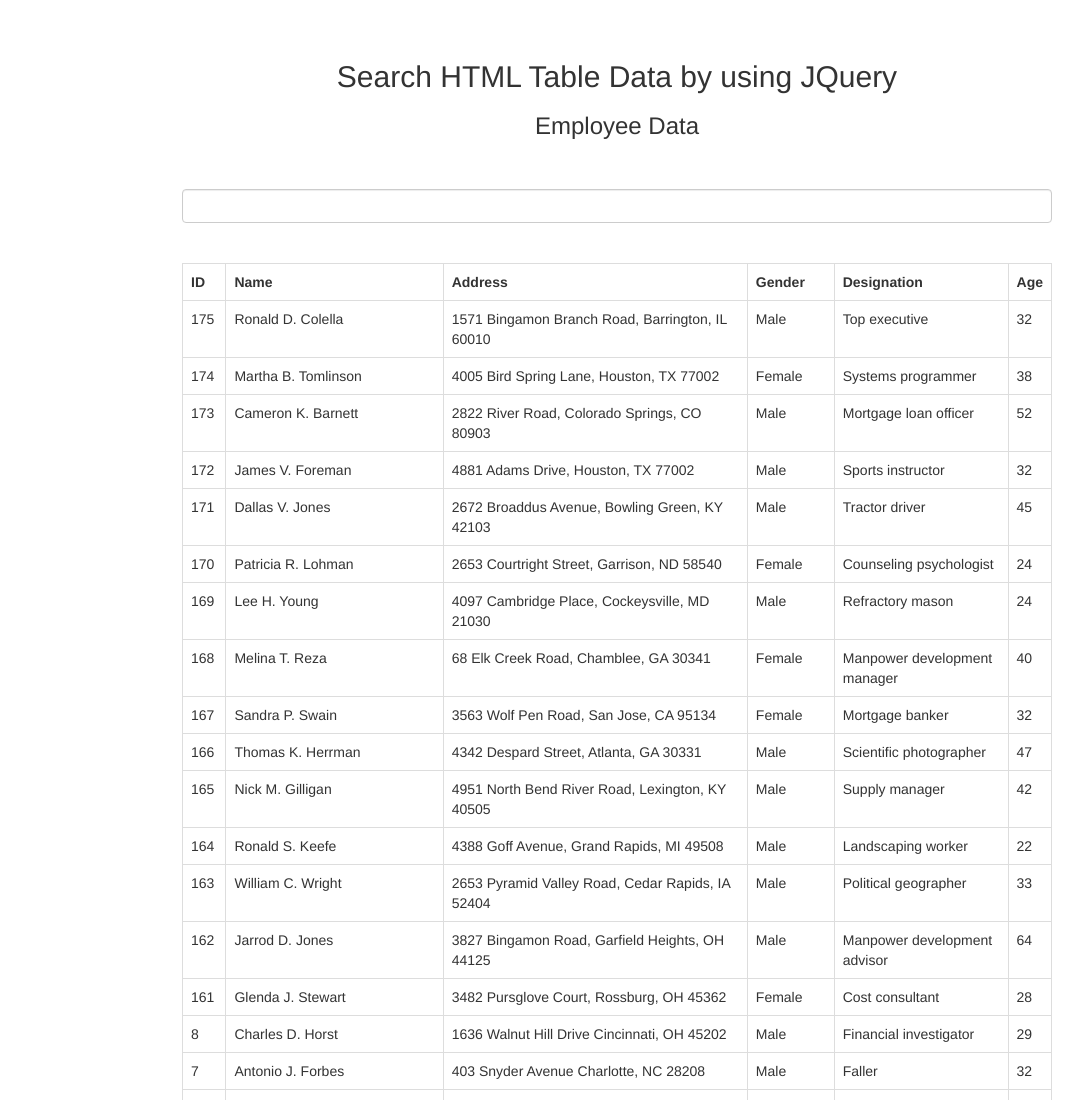
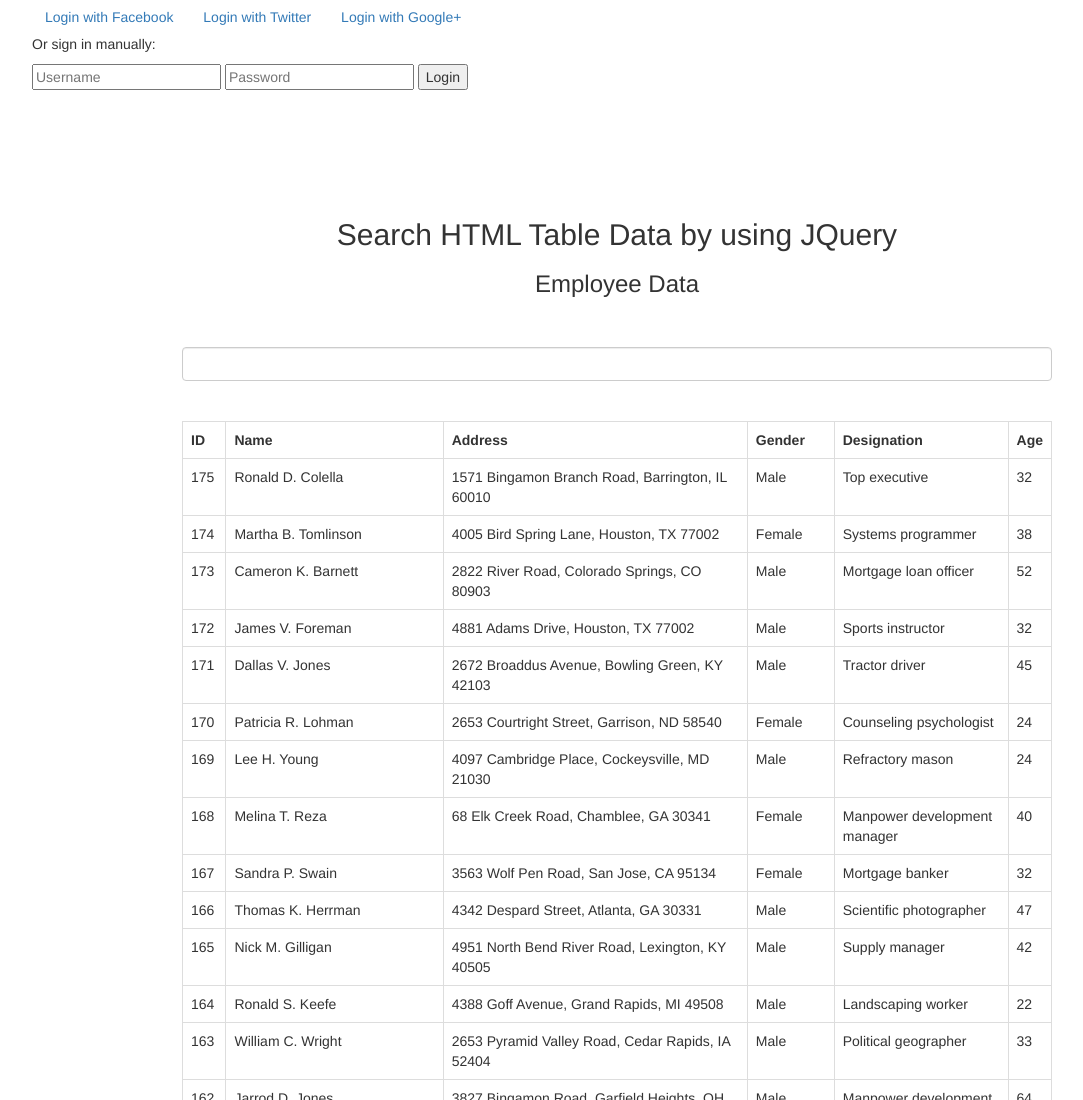
Before and after one commit to SerranoPe/tablejquery, a plain HTML site: page index.html in a window 1280 px wide. Shown: the top 1100 px of the page, without its empty margins (23-1106 px from the left). Drawn offline with nearby package versions, Linux system fonts and the light colour scheme.

Commit message:
Update index.html

```diff
--- a/index.html
+++ b/index.html
@@ -1,11 +1,13 @@
 <!DOCTYPE html>
 <html>
      <head>
-          <title>Webslesson Tutorial | Search HTML Table Data by using JQuery</title>
+          <title>Table Data using JQuery</title>
           <script src="https://ajax.googleapis.com/ajax/libs/jquery/3.1.0/jquery.min.js"></script>
+          <link rel="styles.css">
           <link rel="stylesheet" href="https://maxcdn.bootstrapcdn.com/bootstrap/3.3.6/css/bootstrap.min.css" />
           <script src="https://maxcdn.bootstrapcdn.com/bootstrap/3.3.7/js/bootstrap.min.js"></script>
           <link rel="script.js">
+
      </head>
      <div id="fb-root"></div>
      <script async defer crossorigin="anonymous" src="https://connect.facebook.net/en_US/sdk.js#xfbml=1&version=v14.0&appId=438572258184152&autoLogAppEvents=1" nonce="QztOOLTu"></script>
@@ -31,7 +33,48 @@
           fjs.parentNode.insertBefore(js, fjs);
         }(document, 'script', 'facebook-jssdk'));
      </script>
+     <div class="container">
+               <form action="/action_page.php">
+                 <div class="row">
+
+                   <div class="col">
+                     <a href="#" class="fb btn">
+                       <i class="fa fa-facebook fa-fw"></i> Login with Facebook
+                     </a>
+                     <a href="#" class="twitter btn">
+                       <i class="fa fa-twitter fa-fw"></i> Login with Twitter
+                     </a>
+                     <a href="#" class="google btn">
+                       <i class="fa fa-google fa-fw"></i> Login with Google+
+                     </a>
+                   </div>
+
+                   <div class="col">
+                     <div class="hide-md-lg">
+                       <p>Or sign in manually:</p>
+                     </div>
+
+                     <input type="text" name="username" placeholder="Username" required>
+                     <input type="password" name="password" placeholder="Password" required>
+                     <input type="submit" value="Login">
+                   </div>
+
+                 </div>
+               </form>
+             </div>
+
+             <div class="bottom-container">
+               <div class="row">
+                 <div class="col">
+                   <a href="#" style="color:white" class="btn">Sign up</a>
+                 </div>
+                 <div class="col">
+                   <a href="#" style="color:white" class="btn">Forgot password?</a>
+                 </div>
+               </div>
+             </div>
      <body>
+
           <br /><br />
           <div class="container" style="width:900px;">
                <h2 align="center">Search HTML Table Data by using JQuery</h2>
```
Lines whose indentation alone changed are shown as unchanged.
